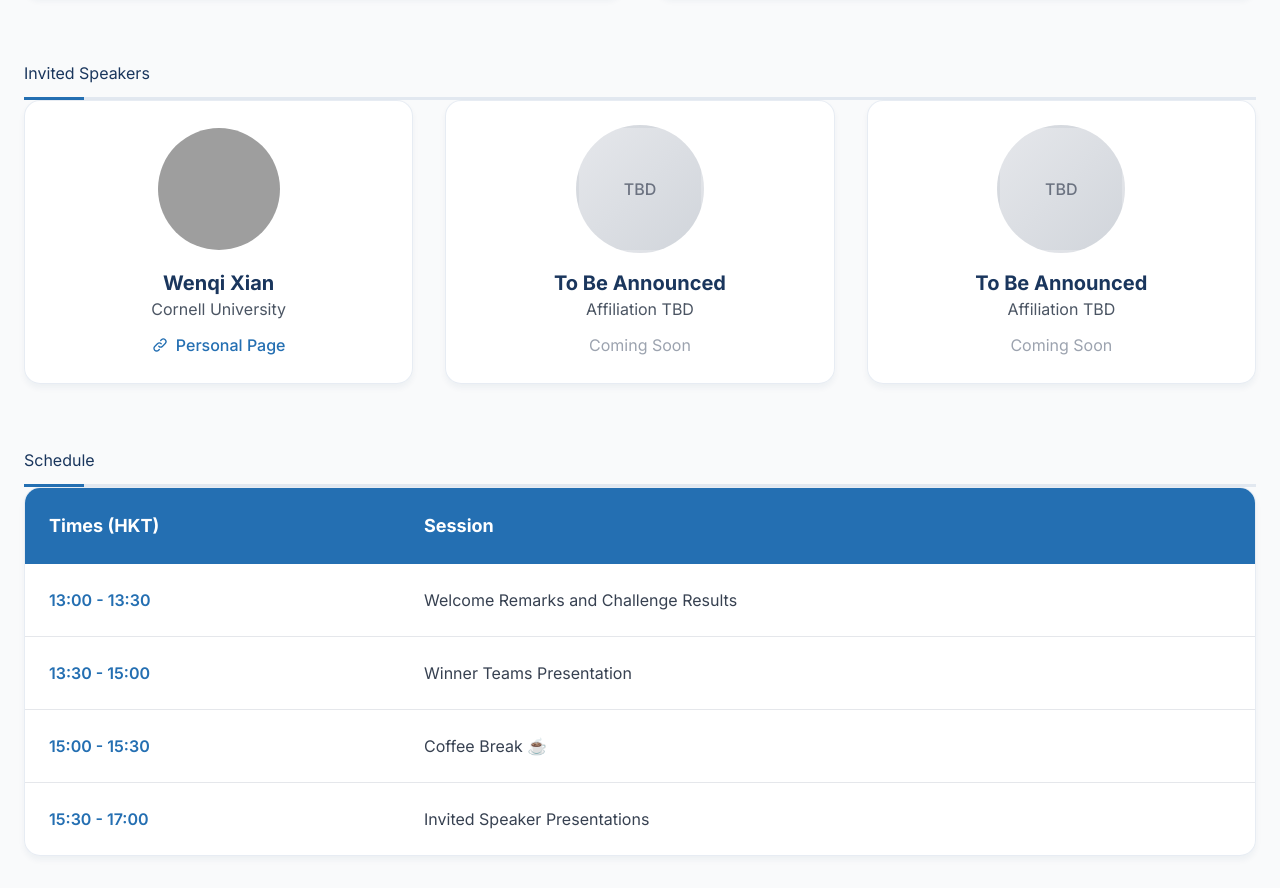
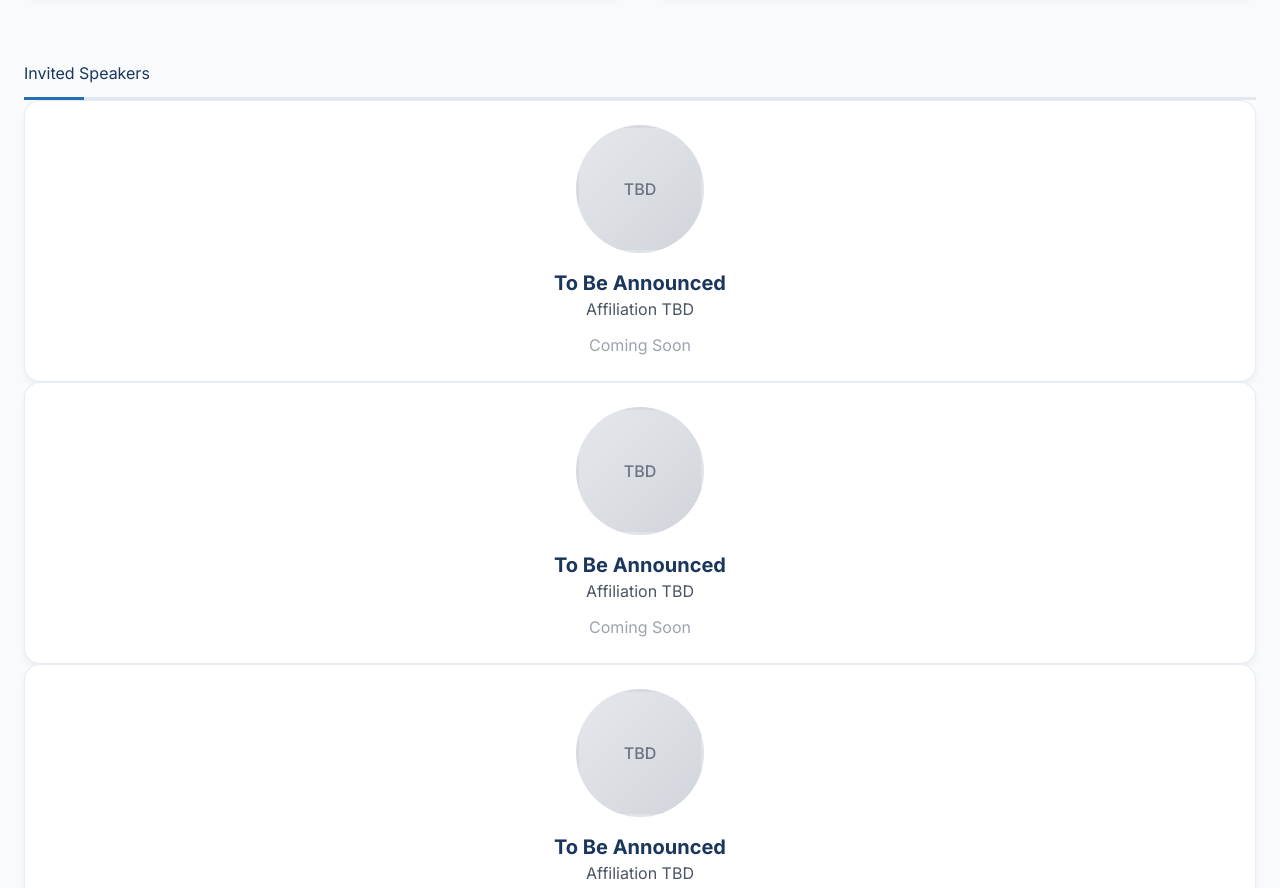
Before and after one commit to dadwadw233/sig-asia2025-volumetric-video-challenges.github.io, a plain HTML site: page index.html in a window 1280 px wide. Shown: the part 1551-2439 px from the top of the page. Drawn offline with nearby package versions, Linux system fonts and the light colour scheme; grey boxes are pictures that could not be loaded.

Commit message:
disable speaker (for now)

```diff
--- a/index.html
+++ b/index.html
@@ -305,7 +305,7 @@
         <!-- 邀请演讲人 -->
         <section id="speakers" class="mb-16">
             <h2>Invited Speakers</h2>
-            <div class="grid grid-cols-1 md:grid-cols-3 gap-8">
+            <!-- <div class="grid grid-cols-1 md:grid-cols-3 gap-8">
                 <div class="academic-card p-6 rounded-2xl text-center hover-lift">
                     <img src="https://www.cs.cornell.edu/~wenqixian/images/avatar.jpg"
                          alt="Wenqi Xian"
@@ -320,6 +320,14 @@
                         </svg>
                         Personal Page
                     </a>
+                </div> -->
+                <div class="academic-card p-6 rounded-2xl text-center hover-lift">
+                    <div class="w-32 h-32 rounded-full mx-auto mb-4 avatar-hover bg-gradient-to-br from-gray-200 to-gray-300 flex items-center justify-center">
+                        <span class="text-gray-500 font-medium">TBD</span>
+                    </div>
+                    <h3 class="text-xl font-bold siggraph-dark">To Be Announced</h3>
+                    <p class="text-gray-600 mb-3">Affiliation TBD</p>
+                    <span class="text-gray-400">Coming Soon</span>
                 </div>
                 <div class="academic-card p-6 rounded-2xl text-center hover-lift">
                     <div class="w-32 h-32 rounded-full mx-auto mb-4 avatar-hover bg-gradient-to-br from-gray-200 to-gray-300 flex items-center justify-center">
```
